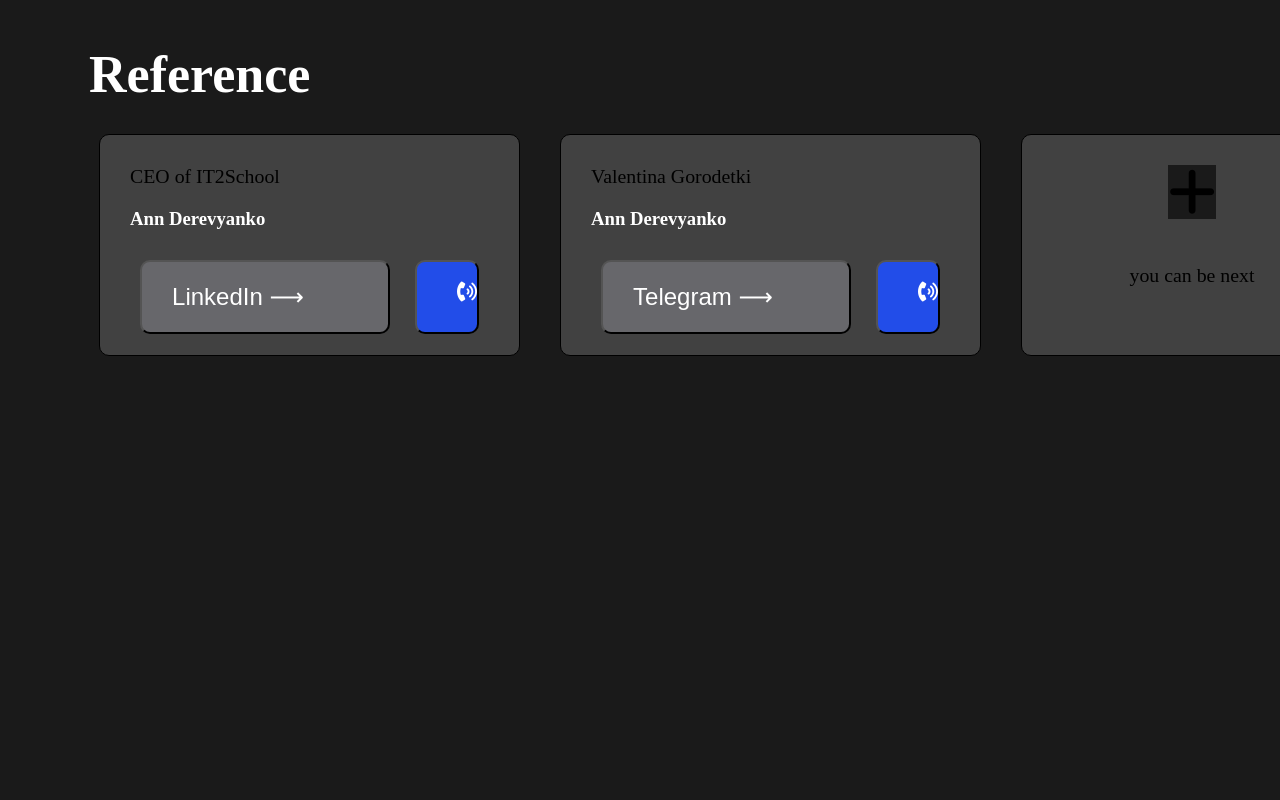
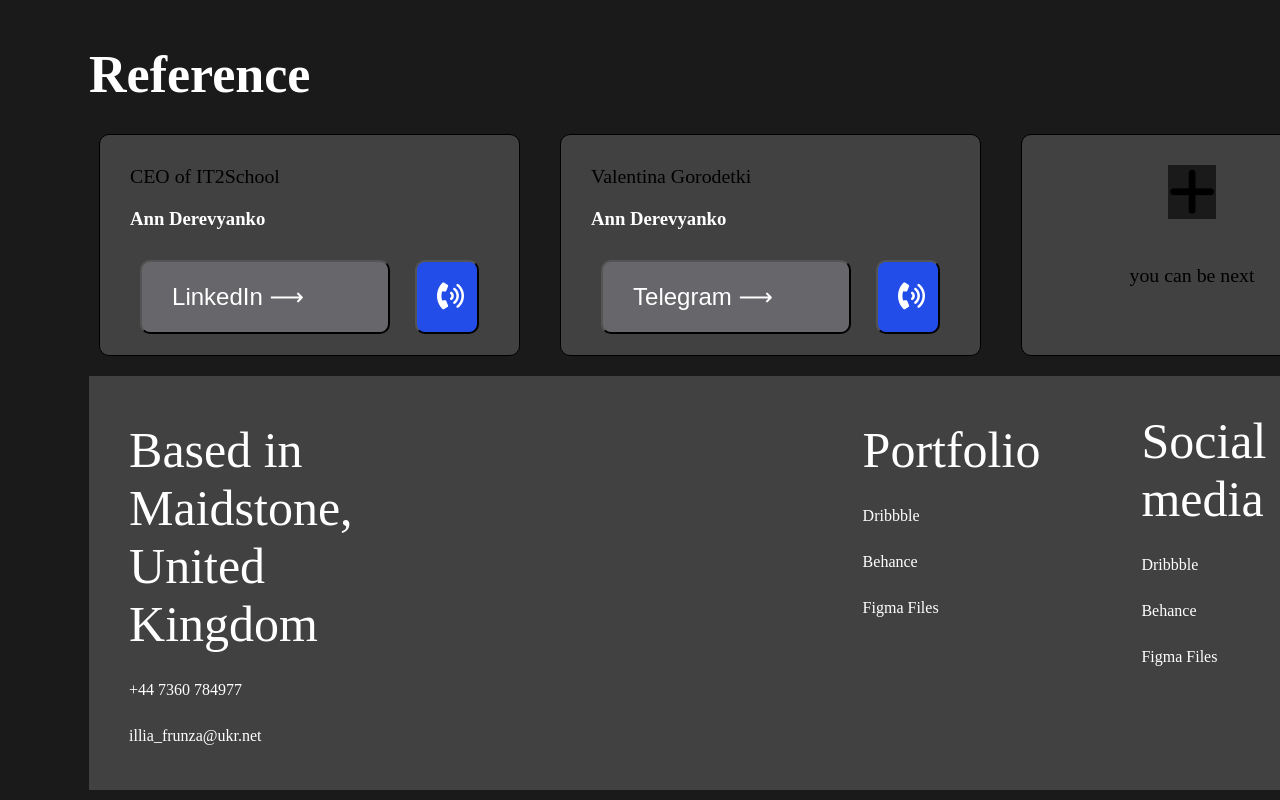
Before and after one commit to syedanaqvi72/figma-task, a plain HTML site: page index.html in a window 1280 px wide. Shown: the part 1751-2551 px from the top of the page. Before the commit the page ends 2354 px from the top, so only its background shows below. Drawn offline with nearby package versions, Linux system fonts and the light colour scheme.

Commit message:
15 august

```diff
--- a/index.html
+++ b/index.html
@@ -101,9 +101,27 @@
                 <i class="fa fa-plus" aria-hidden="true"></i>
             <p class="ref"> you can be next</p></div>
             </div>
+            <footer>
+                <div class="footer-column1">
+                    <p class="highlight">Based in Maidstone,<br> United Kingdom</p><br>
+                    <p>+44 7360 784977</p><br>
+                    <p>illia_frunza@ukr.net</p>
+                </div>
+                <div class="footer-column2">
+                    <p class="highlight">Portfolio</p><br>
+                    <p>Dribbble</p><br>
+                    <p>Behance</p><br>
+                    <p>Figma Files</p>
+                </div>
+                <div class="footer-column3">
+                    <p class="highlight">Social media</p><br>
+                    <p>Dribbble</p><br>
+                    <p>Behance</p><br>
+                    <p>Figma Files</p>
+
+                </div>
+            </footer>
+
         </div>
     </body>
     </html>
-</body>
-
-</html>
--- a/style.css
+++ b/style.css
@@ -9,6 +9,12 @@ nav {
     height: 100px;
     display: flex;
     background-color: rgb(26, 26, 26);
+    display: flex;
+
+    margin-left: 600px;
+    align-items: center;
+    justify-content: center;
+
 }
 
 nav a {
@@ -128,7 +134,7 @@ nav a {
     position: relative;
     bottom: -80vh;
     left: -300px;
-    width: 1000%;
+    max-width: 1000%;
     display: flex;
     flex-direction: column;
     align-items: center;
@@ -146,26 +152,23 @@ nav a {
     width: 100%;
 }
 
+
+
     .paragraph {
-
         font-size: 30px;
         font-style: italic;
-    font-weight: 200;
-    line-height: 1.2;
+        line-height: 1;
         align-items: center;
         letter-spacing: 0;
         text-align: center;
         color: white;
-    margin-bottom: 20px;
         text-align: center;
-    overflow: hidden;
-    max-width: 100%;
-    max-height: 190px;
+        max-width: 1000%;
+        max-height: 100px; /* Adjust this value to control the height of the paragraph */
         margin-top: 10px;
         display: -webkit-box;
         -webkit-box-orient: vertical;
-
-    -webkit-line-clamp: 15;
+        -webkit-line-clamp: 5; /* Adjust this value to limit the number of lines */
         text-overflow: ellipsis;
         margin: 0 auto;
 
@@ -217,10 +220,11 @@ nav a {
 .portfolio-heading {
     display: grid;
     align-items: center;
-    width: 50%;
+    width: 90%;
     justify-content: space-between;
     grid-template-columns: auto auto;
     column-gap: 10px;
+
 
 }
 
@@ -231,7 +235,8 @@ nav a {
     margin-right:80px;
     padding: 5px 10px;
     width:80px;
-    margin-left: 80px;
+    margin-left: 90px;
+    margin-right: 200px;
 }
 
 .portfolio-container {
@@ -348,13 +353,15 @@ h3 {
     cursor: pointer;
     background-color: #224de9;
     width:50px;
-    align-items: left;
+   text-align: center;
+   align-items: center;
 }
 .btn3 i.fa {
-    font-size: 20px;
+    font-size: 27px;
     background-color: #224de9;
     height:30px;
     width:9px;
+    margin-left: -10px;
 
 
 }
@@ -363,3 +370,51 @@ h3 {
 align-items: center;
 margin-bottom: 35px;
 }
+
+footer {
+    display: flex;
+    justify-content: space-between;
+    background-color: #414141;
+    color: white;
+    padding: 20px;
+
+    position: relative;
+}
+
+.footer-column1 {
+    flex: 1;
+    padding: 10px;
+    background-color: #414141;
+    margin-right: 90px;
+}
+.footer-column2{
+    flex: 1;
+    padding: 10px;
+    background-color: #414141;
+    margin-left: 400px;
+
+}
+.footer-column3{
+    flex: 1;
+    padding: 1px;
+    background-color: #414141;
+
+}
+.highlight{
+    font-size:50px ;
+    background-color: #414141;
+
+}
+.footer-column1 p {
+    margin: 5px 0;
+    background-color: #414141;
+
+}
+.footer-column2 p {
+    margin: 5px 0;
+    background-color: #414141;
+    margin-right: 70px;
+}.footer-column3 p {
+    margin: 5px 0;
+    background-color: #414141;
+}
```
Lines whose indentation alone changed are shown as unchanged.
